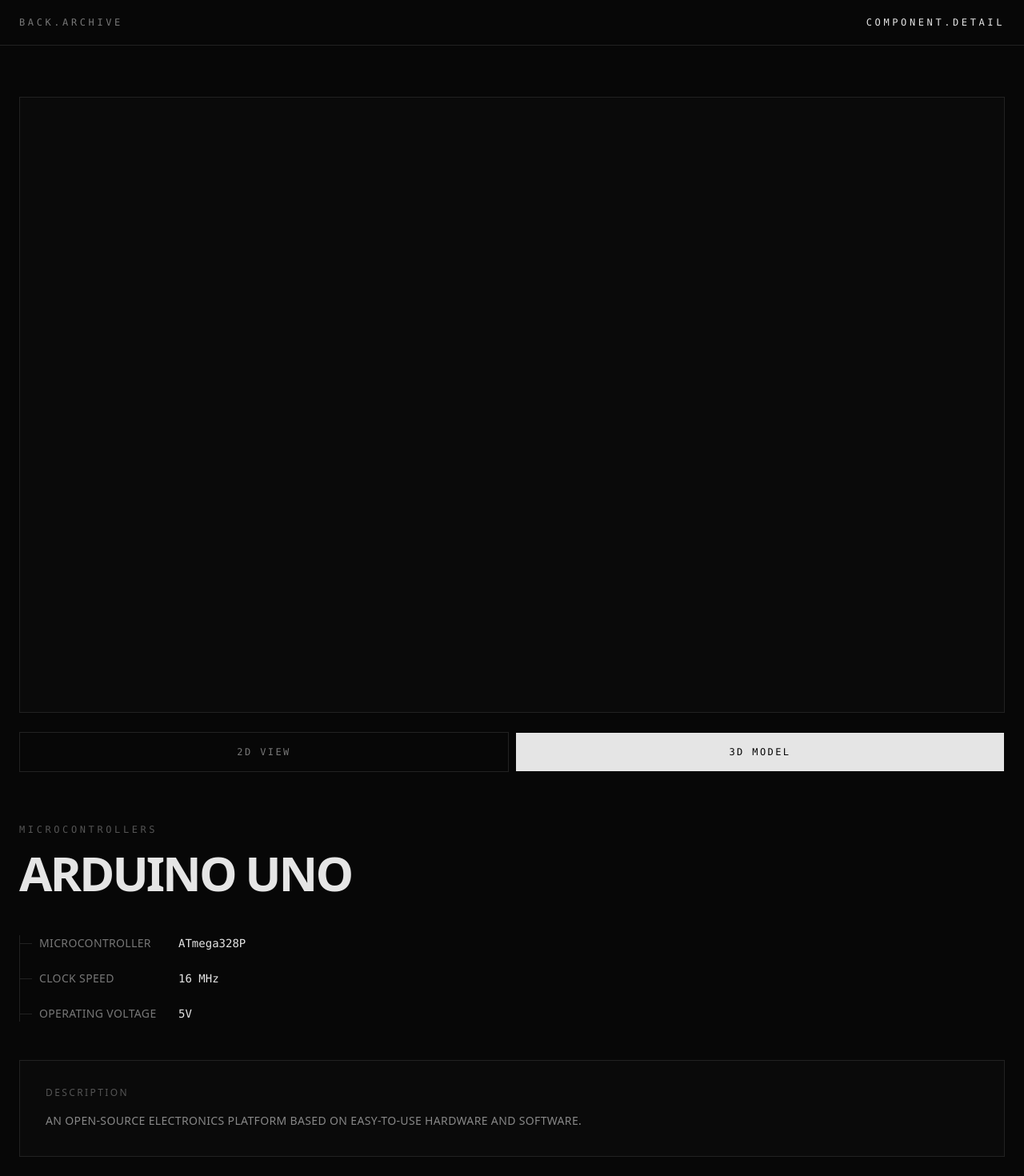
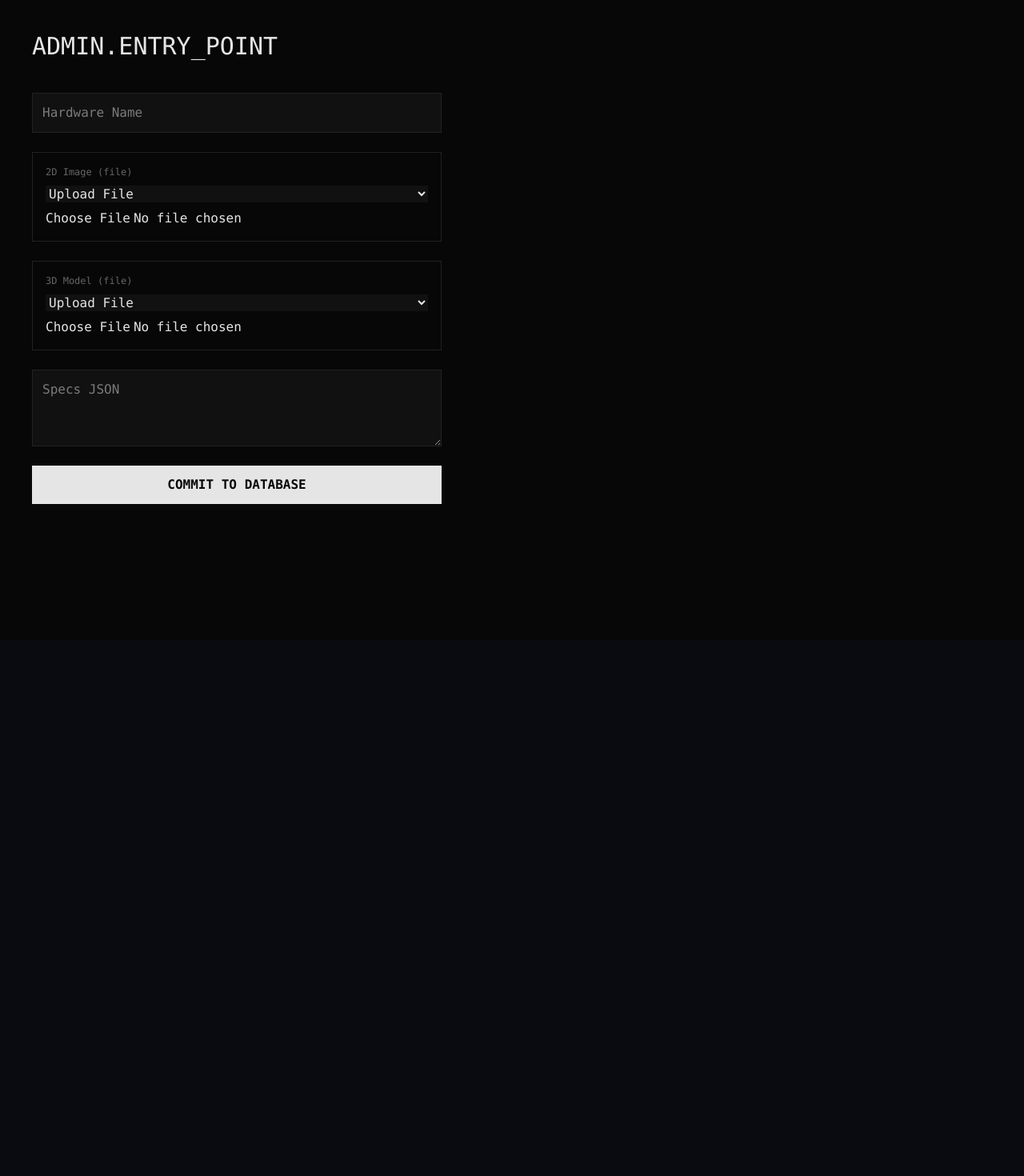
Before and after one commit to 0x-Shivam/Hardware_hub, a Next.js app: page /hardware in a window 1280 px wide. Shown: the top 1470 px of the page at 80% size. After the commit the page ends 800 px from the top, so only its background shows below. Built offline with nearby package versions, Linux system fonts and the light colour scheme.

Commit message:
Refactor AdminPage and HardwarePage components for improved file upload handling and state management

```diff
--- a/app/hardware/page.tsx
+++ b/app/hardware/page.tsx
@@ -1,128 +1,98 @@
 "use client";
 
-import React, { useState, useEffect } from 'react';
+import { useState } from 'react';
 
-// Using a mock Supabase client for demonstration
+// Mock Supabase client for local development
 const supabase = {
   from: (table: string) => ({
-    select: (query: string) => ({
-      eq: (column: string, val: any) => ({
-        single: async () => ({
-          data: {
-            name: "Arduino Uno",
-            specs: { "Microcontroller": "ATmega328P", "Clock Speed": "16 MHz", "Operating Voltage": "5V" },
-            model_url: "https://modelviewer.dev/shared-assets/models/Astronaut.glb",
-            categories: { name: "Microcontrollers" },
-            description: "An open-source electronics platform based on easy-to-use hardware and software."
-          },
-          error: null
-        })
+    insert: (data: any) => ({
+      then: (callback: any) => callback({ data: null, error: null })
+    }),
+    storage: {
+      from: (bucket: string) => ({
+        upload: (name: string, file: any) => ({
+          then: (callback: any) => callback({ data: null, error: null })
+        }),
+        getPublicUrl: (name: string) => ({ data: { publicUrl: 'https://example.com/asset.glb' } })
       })
+    }
+  }),
+  storage: {
+    from: (bucket: string) => ({
+      upload: async (name: string, file: any) => ({ data: null, error: null }),
+      getPublicUrl: (name: string) => ({ data: { publicUrl: 'https://example.com/asset.glb' } })
     })
-  })
+  }
 };
 
-export default function HardwarePage() {
-  const [viewMode, setViewMode] = useState<'2d' | '3d'>('3d');
-  const [hardware, setHardware] = useState<any>(null);
+export default function AdminPage() {
+  const [formData, setFormData] = useState({ name: '', specs: '' });
+  const [mode, setMode] = useState({ img: 'file', model: 'file' });
 
-  useEffect(() => {
-    // Inject model-viewer script via CDN
-    const script = document.createElement('script');
-    script.src = "https://ajax.googleapis.com/ajax/libs/model-viewer/3.4.0/model-viewer.min.js";
-    script.type = "module";
-    document.head.appendChild(script);
+  // State for uploads
+  const [imgFile, setImgFile] = useState<File | null>(null);
+  const [imgUrl, setImgUrl] = useState('');
+  const [modelFile, setModelFile] = useState<File | null>(null);
+  const [modelUrl, setModelUrl] = useState('');
 
-    const fetchHardware = async () => {
-      const { data, error } = await supabase
-        .from('hardware')
-        .select('name, specs, model_url, categories(name)')
-        .eq('id', 1)
-        .single();
+  const handleUpload = async (file: File, bucket: string) => {
+    const fileName = `${Math.random()}-${file.name}`;
+    await supabase.storage.from(bucket).upload(fileName, file);
+    return supabase.storage.from(bucket).getPublicUrl(fileName).data.publicUrl;
+  };
 
-      if (error) console.error("Supabase Error:", error);
-      setHardware(data);
-    };
+  const handleSubmit = async (e: React.FormEvent) => {
+    e.preventDefault();
+    try {
+      let finalImg = imgUrl;
+      let finalModel = modelUrl;
 
-    fetchHardware();
-  }, []);
+      if (mode.img === 'file' && imgFile) finalImg = await handleUpload(imgFile, 'hardware-images');
+      if (mode.model === 'file' && modelFile) finalModel = await handleUpload(modelFile, 'hardware-models');
 
-  if (!hardware) return <div className="min-h-screen bg-[#070707] text-[#777] p-20 font-mono">INITIALIZING_SYSTEM...</div>;
+      const { error } = await supabase.from('hardware').insert([{
+        name: formData.name,
+        model_url: finalModel,
+        image_2d_url: finalImg,
+        specs: JSON.parse(formData.specs || '{}')
+      }]);
+
+      if (error) throw error;
+      alert("Hardware component added successfully!");
+    } catch (err: any) {
+      alert("Error: " + err.message);
+    }
+  };
 
   return (
-    <main className="min-h-screen bg-[#070707] text-[#E5E5E5] font-sans selection:bg-[#E5E5E5] selection:text-[#070707]">
+    <main className="min-h-screen bg-[#070707] text-[#E5E5E5] p-10 font-mono">
+      <h1 className="text-3xl mb-10">ADMIN.ENTRY_POINT</h1>
+      <form onSubmit={handleSubmit} className="flex flex-col gap-6 max-w-lg">
+        <input placeholder="Hardware Name" className="bg-[#111] p-3 border border-[#222]" onChange={(e) => setFormData({...formData, name: e.target.value})} />
 
-      <nav className="flex justify-between items-center px-6 py-5 border-b border-[#222]">
-        <a href="/" className="text-xs uppercase tracking-[0.3em] font-mono text-[#777] hover:text-[#E5E5E5]">Back.Archive</a>
-        <div className="text-xs uppercase tracking-[0.3em] font-mono text-[#E5E5E5]">Component.Detail</div>
-      </nav>
+        {/* 2D Image Section */}
+        <div className="border border-[#222] p-4">
+          <label className="block mb-2 text-xs text-[#666]">2D Image ({mode.img})</label>
+          <select className="bg-[#111] mb-2 w-full" onChange={(e) => setMode({...mode, img: e.target.value})}>
+            <option value="file">Upload File</option>
+            <option value="url">Provide URL</option>
+          </select>
+          {mode.img === 'file' ? <input type="file" onChange={(e) => e.target.files && setImgFile(e.target.files[0])}/> : <input placeholder="Paste Image URL" className="bg-[#111] w-full" onChange={(e) => setImgUrl(e.target.value)}/>}
+        </div>
 
-      <div className="max-w-[90rem] mx-auto px-6 py-12 md:py-16 grid grid-cols-1 lg:grid-cols-[1.5fr,1fr] gap-16">
+        {/* 3D Model Section */}
+        <div className="border border-[#222] p-4">
+          <label className="block mb-2 text-xs text-[#666]">3D Model ({mode.model})</label>
+          <select className="bg-[#111] mb-2 w-full" onChange={(e) => setMode({...mode, model: e.target.value})}>
+            <option value="file">Upload File</option>
+            <option value="url">Provide URL</option>
+          </select>
+          {mode.model === 'file' ? <input type="file" onChange={(e) => e.target.files && setModelFile(e.target.files[0])}/> : <input placeholder="Paste Model URL" className="bg-[#111] w-full" onChange={(e) => setModelUrl(e.target.value)}/>}
+        </div>
 
-        {/* SELECTED MEDIA AREA */}
-        <section className="flex flex-col gap-6">
-          <div className="w-full aspect-[4/3] lg:aspect-[16/10] border border-[#222] bg-[#0a0a0a] relative flex items-center justify-center overflow-hidden">
-            {viewMode === '3d' ? (
-              React.createElement('model-viewer', {
-                src: hardware.model_url,
-                'camera-controls': true,
-                'auto-rotate': true,
-                'shadow-intensity': '1',
-                className: 'w-full h-full',
-                crossOrigin: 'anonymous',
-                style: { width: '100%', height: '100%' },
-                onError: (e: any) => console.error('Model Viewer Error:', e)
-              })
-            ) : (
-              <div className="flex flex-col items-center justify-center h-full text-[#333] font-mono text-sm uppercase tracking-widest">
-                <svg className="w-16 h-16 mb-4 fill-[#222]" viewBox="0 0 24 24"><path d="M21 3H3c-1.1 0-2 .9-2 2v14c0 1.1.9 2 2 2h18c1.1 0 2-.9 2-2V5c0-1.1-.9-2-2-2zm0 16H3V5h18v14zM5 15l3.5-4.5 2.5 3.01L14.5 9l4.5 6H5z"/></svg>
-                [ 2D.SCHEMATIC ]
-              </div>
-            )}
-          </div>
-
-          <div className="flex gap-2">
-            <button
-              onClick={() => setViewMode('2d')}
-              className={`flex-1 py-4 border font-mono text-xs uppercase tracking-[0.2em] transition-all ${viewMode === '2d' ? 'bg-[#E5E5E5] text-[#070707]' : 'border-[#222] text-[#777] hover:border-[#E5E5E5]'}`}
-            >
-              2D View
-            </button>
-            <button
-              onClick={() => setViewMode('3d')}
-              className={`flex-1 py-4 border font-mono text-xs uppercase tracking-[0.2em] transition-all ${viewMode === '3d' ? 'bg-[#E5E5E5] text-[#070707]' : 'border-[#222] text-[#777] hover:border-[#E5E5E5]'}`}
-            >
-              3D Model
-            </button>
-          </div>
-        </section>
-
-        {/* INFO SECTION */}
-        <section className="flex flex-col gap-12">
-          <div>
-            <p className="font-mono text-xs uppercase tracking-[0.3em] text-[#555] mb-4">{hardware.categories?.name || 'Hardware'}</p>
-            <h1 className="text-5xl md:text-6xl font-bold uppercase tracking-tighter leading-none">{hardware.name}</h1>
-          </div>
-
-          <div className="specs-container flex flex-col gap-6 relative pl-6 border-l border-[#222]">
-            {hardware.specs && Object.entries(hardware.specs).map(([key, value]) => (
-              <div key={key} className="relative flex items-center gap-6">
-                <span className="absolute -left-[25px] w-4 h-[1px] bg-[#222]"></span>
-                <span className="text-[#777] text-sm font-medium uppercase tracking-wide min-w-[150px]">{key}</span>
-                <span className="text-[#E5E5E5] font-mono text-sm">{String(value)}</span>
-              </div>
-            ))}
-          </div>
-
-          <div className="p-8 border border-[#222] bg-[#0a0a0a]">
-            <h3 className="text-xs uppercase tracking-[0.2em] text-[#555] mb-4">Description</h3>
-            <p className="text-[#888] text-sm leading-relaxed uppercase tracking-wide">
-              {hardware.description || "No detailed technical description provided for this specific component entry."}
-            </p>
-          </div>
-        </section>
-
-      </div>
+        <textarea placeholder='Specs JSON' className="bg-[#111] p-3 border border-[#222] h-24" onChange={(e) => setFormData({...formData, specs: e.target.value})} />
+        <button type="submit" className="bg-[#E5E5E5] text-[#070707] py-3 font-bold uppercase">Commit to Database</button>
+      </form>
     </main>
   );
 }
--- a/app/page.tsx
+++ b/app/page.tsx
@@ -201,4 +201,5 @@
       </div>
     </main>
   );
+
 }
```
Also changed, not shown: app/hardware/admin/page.tsx (line endings or trailing spaces).
